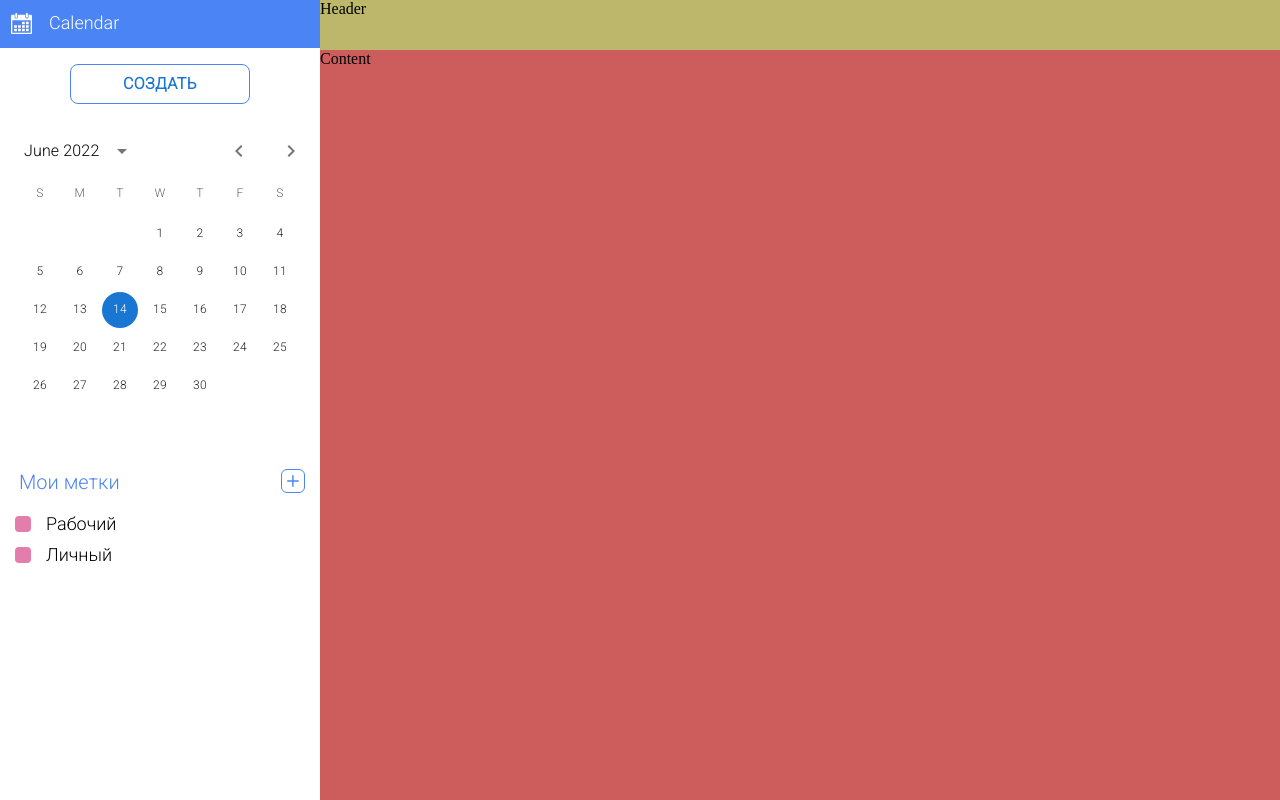
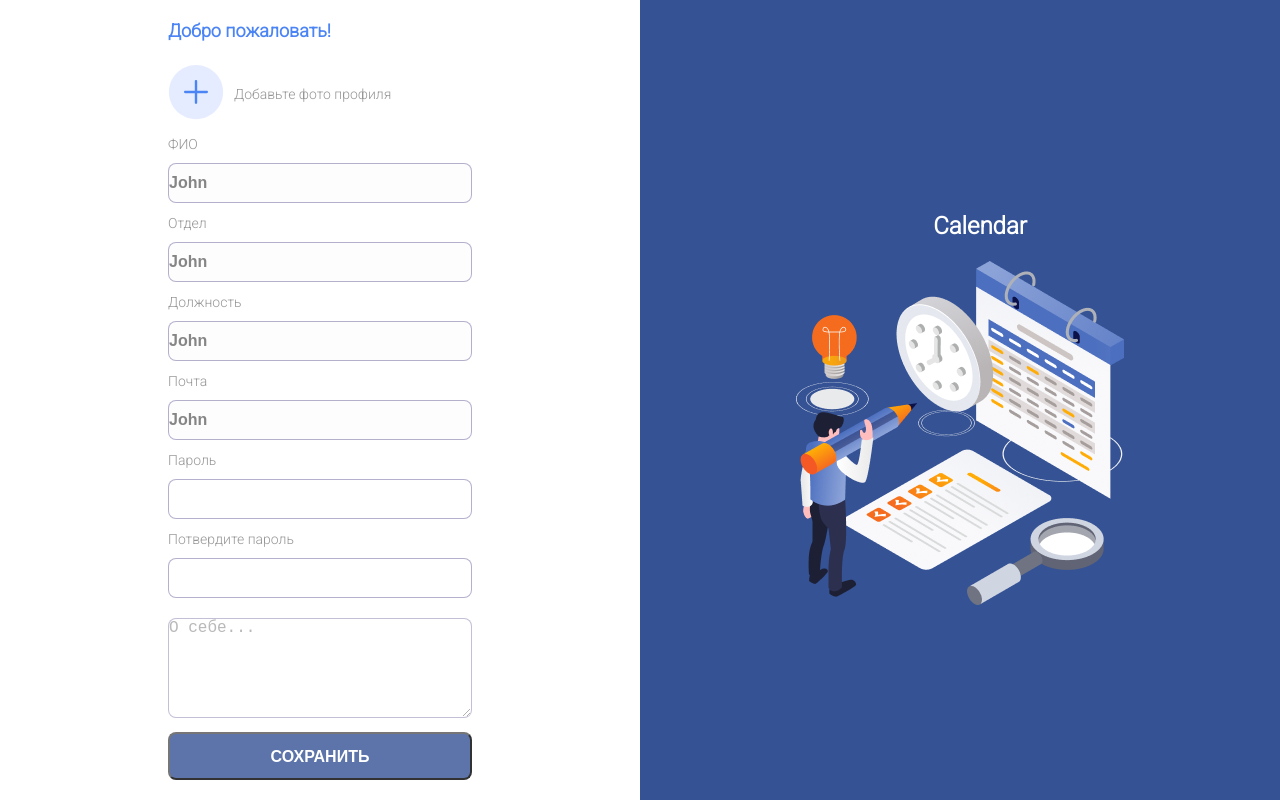
Before and after one commit to UmidaImerova/megaLab-calendar, a React (Create React App) app: page / in a window 1280 px wide. Built offline with nearby package versions, Linux system fonts and the light colour scheme.

Commit message:
ref: create new component instead of ususal HTML

```diff
--- a/src/App.js
+++ b/src/App.js
@@ -1,12 +1,12 @@
 import React from 'react'
-/* import LoginPage from './Pages/Login/LoginPage' */
+import LoginPage from './Pages/Login/LoginPage'
 /* import AuthPage from './Pages/Login/AuthPage' */
-import Profile from './Pages/Profile/Profile'
-
+/* import Profile from './Pages/Profile/Profile'
+ */
 function App() {
   return (
     <>
-      <Profile />
+      <LoginPage />
     </>
   )
 }
--- a/src/Pages/Login/LoginPage.jsx
+++ b/src/Pages/Login/LoginPage.jsx
@@ -1,7 +1,8 @@
 import { React, useState } from 'react'
 import style from './style.module.scss'
 import calendar from './assets/Calendar.png'
-import plusIcon from './assets/plusIcon.svg'
+import AddPhoto from '../../components/AddPhoto/AddPhoto'
+/* import plusIcon from './assets/plusIcon.svg' */
 
 function LoginPage() {
   const [isDisabled, setDisabled] = useState(false)
@@ -20,13 +21,7 @@ function LoginPage() {
       <div className={style.left}>
         <div className={style.leftContent}>
           <h1>Добро пожаловать!</h1>
-          <div className={style.addPhoto}>
-            <label htmlFor="addPhoto">
-              <input type="file" id="addPhoto" />
-              <img src={plusIcon} alt="icon" />
-            </label>
-            <span> Добавьте фото профиля </span>
-          </div>
+          <AddPhoto />
           <div className={style.personalForm}>
             <form onSubmit={handleSubmit}>
               <label htmlFor="name">
--- a/src/Pages/Login/style.module.scss
+++ b/src/Pages/Login/style.module.scss
@@ -42,7 +42,7 @@
             color: #4B84F4;
         }
 
-        .addPhoto {
+        /* .addPhoto {
             width: 304px;
             display: flex;
             align-items: center;
@@ -73,7 +73,7 @@
                 opacity: 0.5;
             }
 
-        }
+        } */
 
         form {
 
--- /dev/null
+++ b/src/components/AddPhoto/AddPhoto.jsx
@@ -0,0 +1,28 @@
+import React, { useState, useRef } from 'react'
+import style from './AddPhotoStyle.module.scss'
+import plusIcon from './assets/plusIcon.svg'
+
+function AddPhoto() {
+  const [file, setFile] = useState({})
+  const [filename, setFilename] = useState('Добавьте фото профиля')
+  /* Declare a variable for the DOM node: */
+  const fileInput = useRef(null)
+
+  const onChange = async (e) => {
+    if (e.target.files && e.target.files.length > 0) {
+      setFile(e.target.files[0])
+      setFilename(e.target.files[0].name)
+    }
+  }
+  return (
+    <div className={style.addPhoto}>
+      <label htmlFor="addPhoto">
+        <input type="file" id="addPhoto" multiple={false} ref={fileInput} onChange={onChange} />
+        <img src={plusIcon} alt="icon" />
+      </label>
+      <span>{filename}</span>
+    </div>
+  )
+}
+
+export default AddPhoto
--- /dev/null
+++ b/src/components/AddPhoto/AddPhotoStyle.module.scss
@@ -0,0 +1,32 @@
+.addPhoto {
+    width: 304px;
+    display: flex;
+    align-items: center;
+    margin-bottom: 10px;
+
+    input[type=file] {
+        display: none;
+
+    }
+
+    img {
+        width: 56px;
+        height: 56px;
+        margin-right: 10px;
+        cursor: pointer;
+    }
+
+    span {
+        height: 16px;
+        font-family: 'Roboto';
+        font-style: normal;
+        font-weight: 300;
+        font-size: 14px;
+        line-height: 16px;
+
+        color: #2E2E2E;
+
+        opacity: 0.5;
+    }
+
+}
```
Also changed, not shown: src/components/AddPhoto/assets/plusIcon.svg (added).
